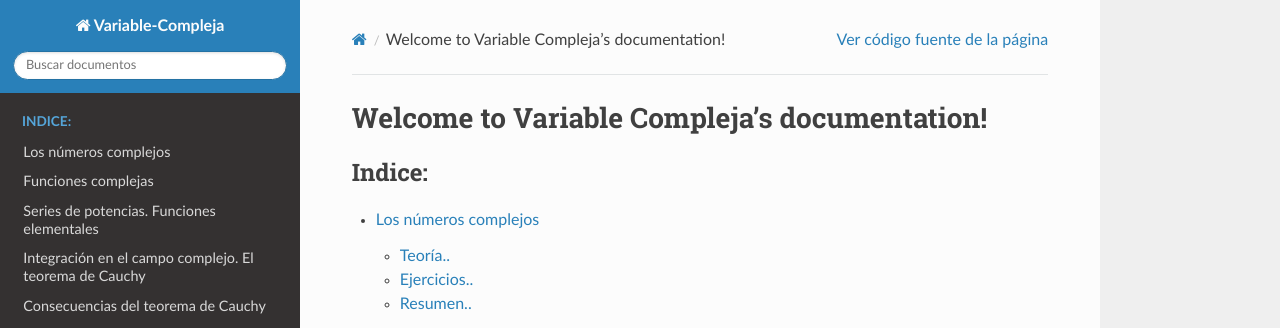
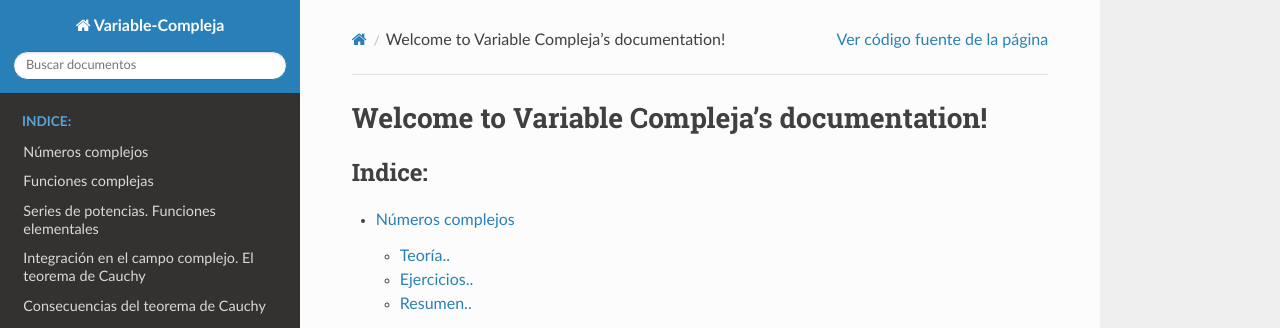
Before and after one commit to suelet/Variable-Compleja, a Sphinx documentation site: the page built from source/index.rst, in a window 1280 px wide. Shown: the top 328 px of the page. Built offline with Sphinx 7.4.7 and the Read the Docs theme 2.0.0, drawn with Linux system fonts in a browser that asks for light colours.

```diff
--- a/source/index.rst
+++ b/source/index.rst
@@ -10,7 +10,7 @@
    :maxdepth: 2
    :caption: Indice:
 
-   Los números complejos <./temas/tema1>
+   Números complejos <./temas/tema1>
    Funciones complejas <./temas/tema2>
    Series de potencias. Funciones elementales <./temas/tema3>
    Integración en el campo complejo. El teorema de Cauchy <./temas/tema4>
--- a/source/temas/tema1.rst
+++ b/source/temas/tema1.rst
@@ -8,6 +8,8 @@
 
 Introducción a los Números Complejos.
 -------------------------------------
+
+Los números complejos se denotan por $$ \\mathbb{C} $$
 
 Estructura algebráica de los números complejos.
 -----------------------------------------------
```
